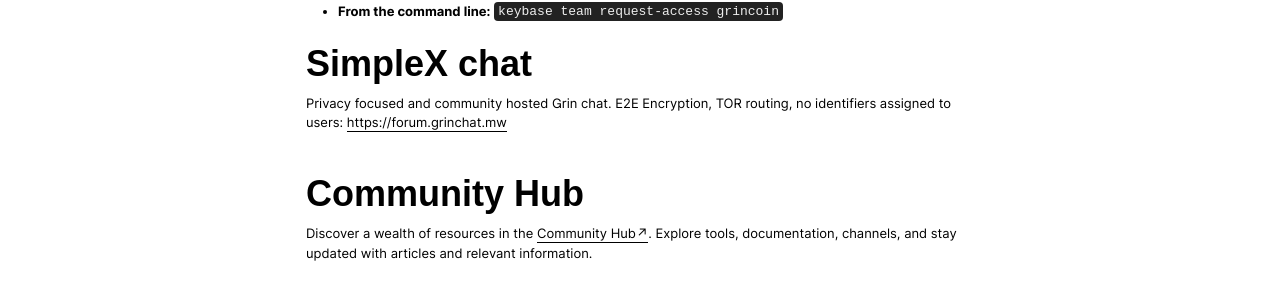
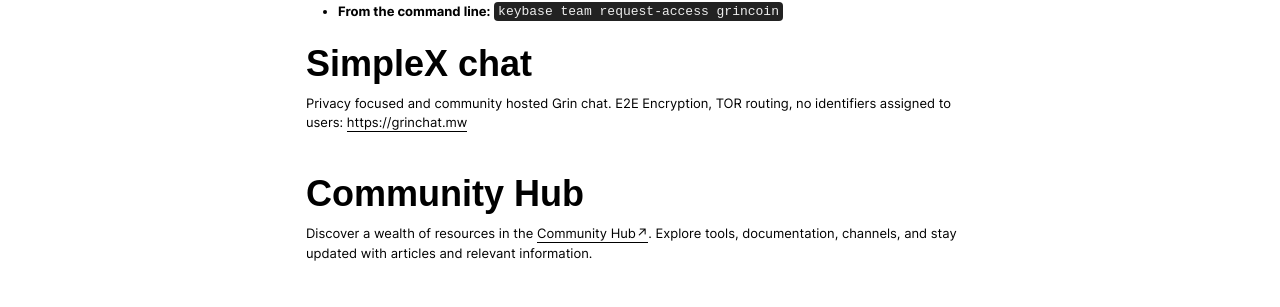
Before and after one commit to mimblewimble/site, a Jekyll site: the page built from community.md, in a window 1280 px wide and 900 px high, scrolled down 496 px. Shown: the part 146-453 px from the top of the window. Built offline with Jekyll 4.4.1, drawn with Linux system fonts in a browser that asks for light colours; nearby versions of some CDN libraries; our own code applies the rules of GitHub Pages for plain Markdown files; some of the changed lines change nothing that is shown.

Commit message:
Fixed SimpleX chat server link (#279)
Co-authored-by: transatoshi <transatoshi@x225.grinminer.net>

```diff
--- a/community.md
+++ b/community.md
@@ -22,7 +22,7 @@
 
 ## SimpleX chat
 
-Privacy focused and community hosted Grin chat. E2E Encryption, TOR routing, no identifiers assigned to users: [https://forum.grinchat.mw](https://forum.grin.mw)
+Privacy focused and community hosted Grin chat. E2E Encryption, TOR routing, no identifiers assigned to users: [https://grinchat.mw](https://grinchat.mw)
 <br>
 
 ## Community Hub
```
